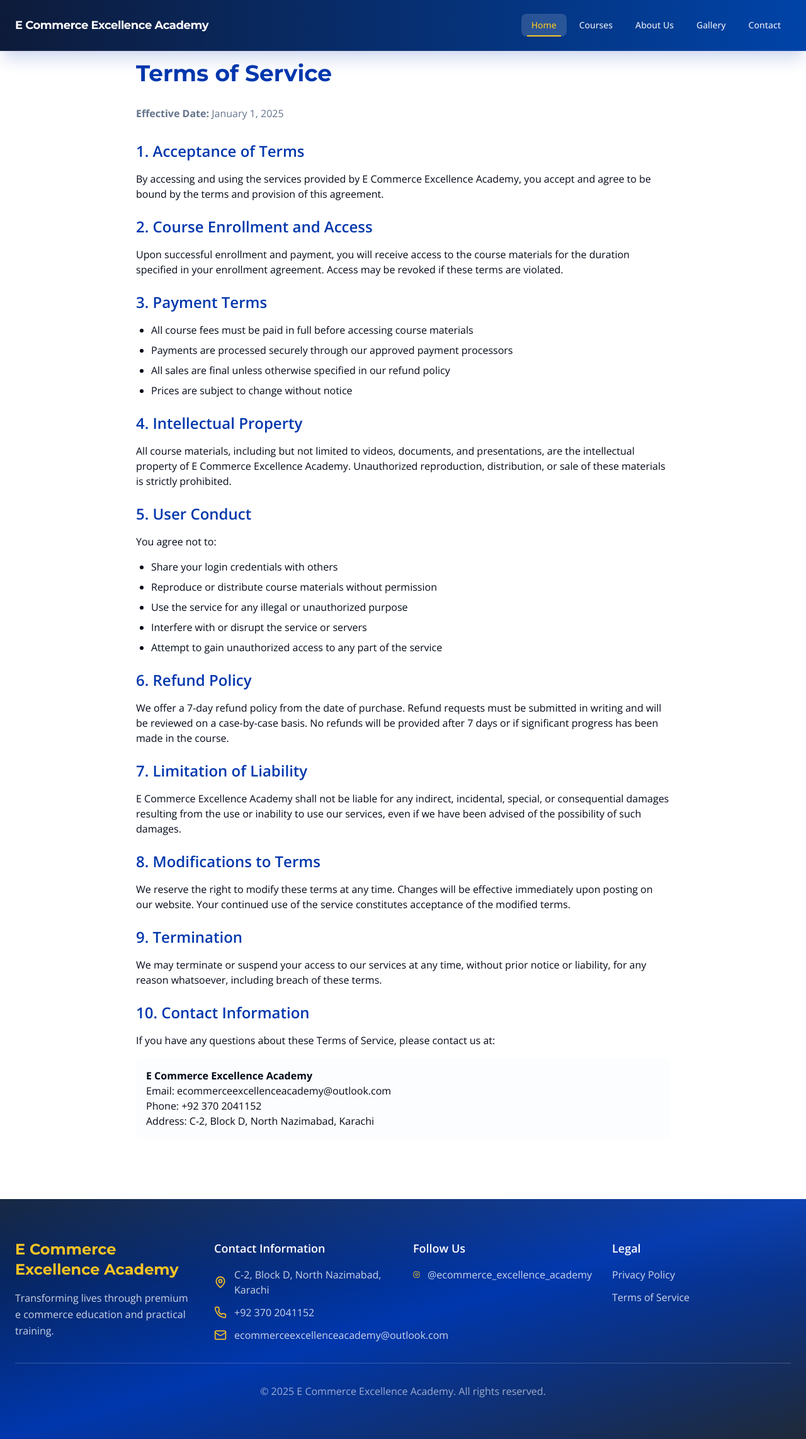
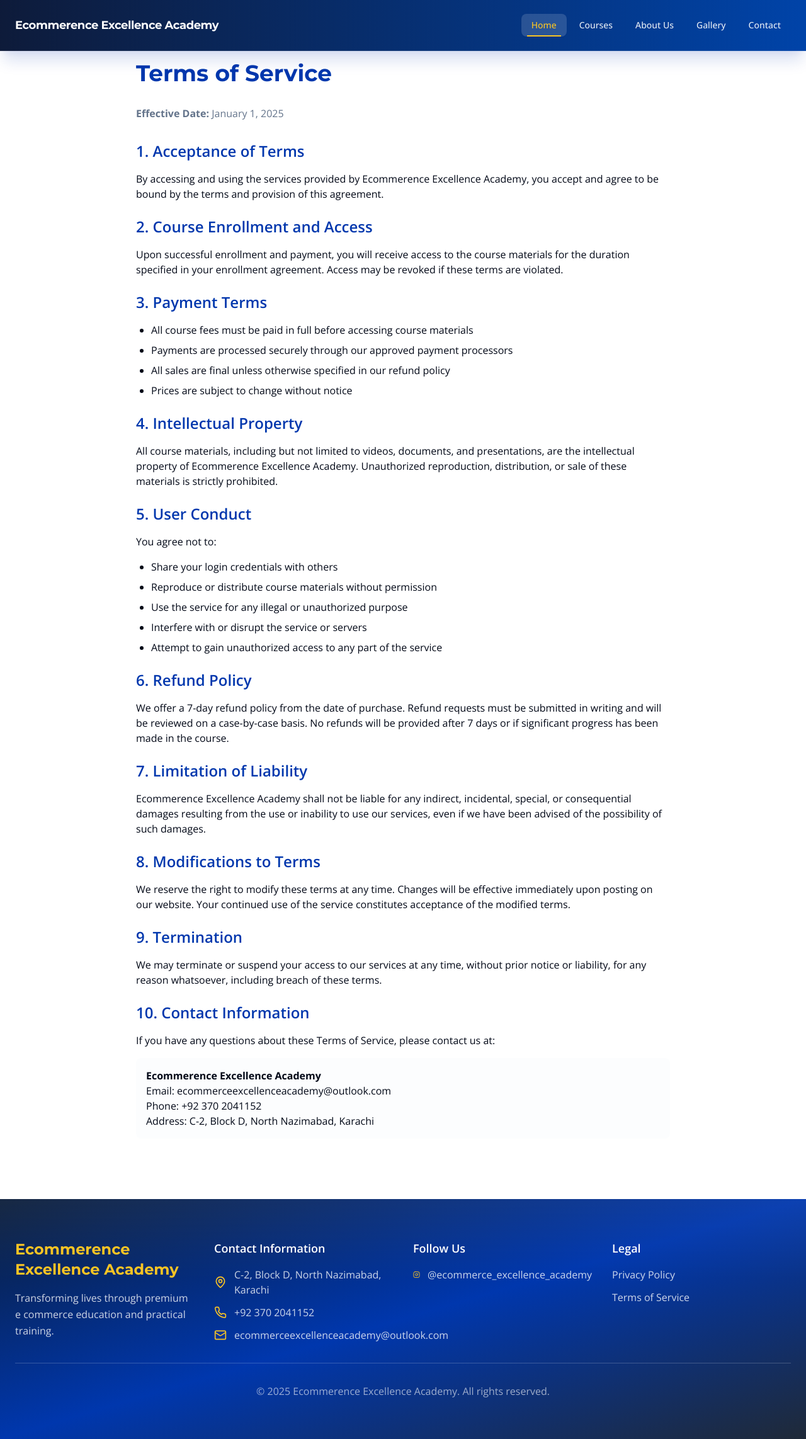
Before and after one commit to Taha5212/ecommerenceexcellenceacademy, a React (Vite) app: page /terms-of-service in a window 1280 px wide. Shown: the whole page at 63% size. Built offline with nearby package versions, Linux system fonts and the light colour scheme.

Commit message:
Update brand name site-wide
Replaced all occurrences of "E-Commerce Excellence Academy" with "Ecommerence Excellence Academy" across the entire website, including the navigation bar, footer, hero section, and all other pages to ensure consistency.

```diff
--- a/src/components/Navigation.tsx
+++ b/src/components/Navigation.tsx
@@ -73,7 +73,7 @@ export const Navigation = () => {
               onClick={() => handleNavigation('#hero')}
               className="font-montserrat font-bold text-white tracking-tight hover:text-brand-gold transition-all duration-300 cursor-pointer group text-left whitespace-nowrap text-xs sm:text-sm md:text-base lg:text-lg"
             >
-              E Commerce Excellence Academy
+              Ecommerence Excellence Academy
             </button>
           </div>
 
--- a/src/components/sections/Footer.tsx
+++ b/src/components/sections/Footer.tsx
@@ -9,7 +9,7 @@ export const Footer = () => {
           {/* Company Info */}
           <div>
             <h3 className="font-montserrat font-bold text-2xl mb-4 text-accent">
-              E Commerce Excellence Academy
+              Ecommerence Excellence Academy
             </h3>
             <p className="text-white/80 leading-relaxed">
               Transforming lives through premium e commerce education and practical training.
@@ -76,7 +76,7 @@ export const Footer = () => {
 
         <div className="border-t border-white/20 mt-8 pt-8 text-center">
           <p className="text-white/60">
-            © 2025 E Commerce Excellence Academy. All rights reserved.
+            © 2025 Ecommerence Excellence Academy. All rights reserved.
           </p>
         </div>
       </div>
--- a/src/components/sections/HeroSection.tsx
+++ b/src/components/sections/HeroSection.tsx
@@ -127,7 +127,7 @@ export const HeroSection = () => {
               <div className="aspect-video p-1">
                 <iframe
                   src="https://www.youtube.com/embed/cPbFSvDd9aU"
-                  title="E Commerce Excellence Academy"
+                  title="Ecommerence Excellence Academy"
                   className="w-full h-full rounded-2xl shadow-lg"
                   allow="accelerometer; autoplay; clipboard-write; encrypted-media; gyroscope; picture-in-picture"
                   allowFullScreen
@@ -141,7 +141,7 @@ export const HeroSection = () => {
             <div className="text-center lg:text-left space-y-4 sm:space-y-6">
               <h1 className="font-montserrat font-bold text-2xl sm:text-3xl md:text-4xl lg:text-5xl xl:text-6xl text-brand-blue leading-[1.1] tracking-tight px-2 sm:px-0">
                 <span className="text-brand-gold block bg-gradient-to-r from-brand-gold to-brand-gold/90 bg-clip-text text-transparent mt-1 sm:mt-2">
-                  E Commerce Excellence Academy
+                  Ecommerence Excellence Academy
                 </span>
               </h1>
               <p className="text-base sm:text-lg lg:text-xl text-brand-blue/80 font-medium leading-relaxed max-w-lg mx-auto lg:mx-0 px-2 sm:px-0">
--- a/src/pages/PrivacyPolicy.tsx
+++ b/src/pages/PrivacyPolicy.tsx
@@ -84,7 +84,7 @@ const PrivacyPolicy = () => {
               If you have any questions about this privacy policy, please contact us at:
             </p>
             <div className="bg-secondary/20 p-4 rounded-lg">
-              <p><strong>E Commerce Excellence Academy</strong></p>
+              <p><strong>Ecommerence Excellence Academy</strong></p>
               <p>Email: ecommerceexcellenceacademy@outlook.com</p>
               <p>Phone: +92 370 2041152</p>
               <p>Address: C-2, Block D, North Nazimabad, Karachi</p>
--- a/src/pages/TermsOfService.tsx
+++ b/src/pages/TermsOfService.tsx
@@ -16,7 +16,7 @@ const TermsOfService = () => {
           <section className="space-y-4">
             <h2 className="font-semibold text-2xl text-primary">1. Acceptance of Terms</h2>
             <p>
-              By accessing and using the services provided by E Commerce Excellence Academy,
+              By accessing and using the services provided by Ecommerence Excellence Academy,
               you accept and agree to be bound by the terms and provision of this agreement.
             </p>
           </section>
@@ -44,7 +44,7 @@ const TermsOfService = () => {
             <h2 className="font-semibold text-2xl text-primary">4. Intellectual Property</h2>
             <p>
               All course materials, including but not limited to videos, documents, and presentations,
-              are the intellectual property of E Commerce Excellence Academy. Unauthorized reproduction,
+              are the intellectual property of Ecommerence Excellence Academy. Unauthorized reproduction,
               distribution, or sale of these materials is strictly prohibited.
             </p>
           </section>
@@ -73,7 +73,7 @@ const TermsOfService = () => {
           <section className="space-y-4">
             <h2 className="font-semibold text-2xl text-primary">7. Limitation of Liability</h2>
             <p>
-              E Commerce Excellence Academy shall not be liable for any indirect, incidental,
+              Ecommerence Excellence Academy shall not be liable for any indirect, incidental,
               special, or consequential damages resulting from the use or inability to use our services,
               even if we have been advised of the possibility of such damages.
             </p>
@@ -102,7 +102,7 @@ const TermsOfService = () => {
               If you have any questions about these Terms of Service, please contact us at:
             </p>
             <div className="bg-secondary/20 p-4 rounded-lg">
-              <p><strong>E Commerce Excellence Academy</strong></p>
+              <p><strong>Ecommerence Excellence Academy</strong></p>
               <p>Email: ecommerceexcellenceacademy@outlook.com</p>
               <p>Phone: +92 370 2041152</p>
               <p>Address: C-2, Block D, North Nazimabad, Karachi</p>
```
